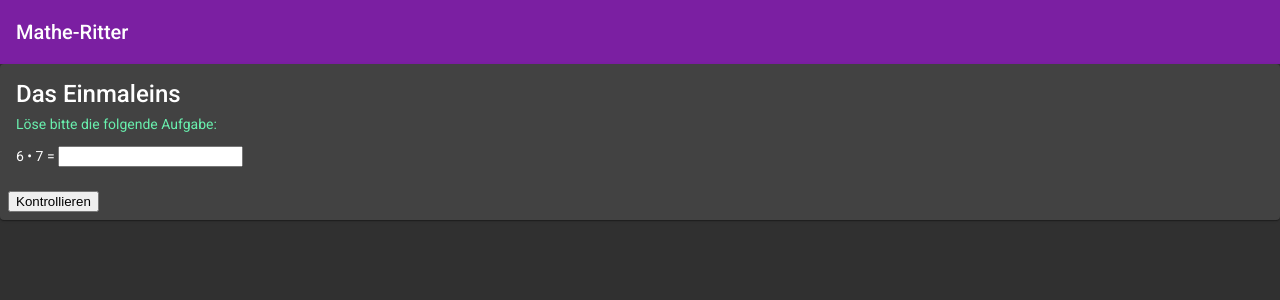
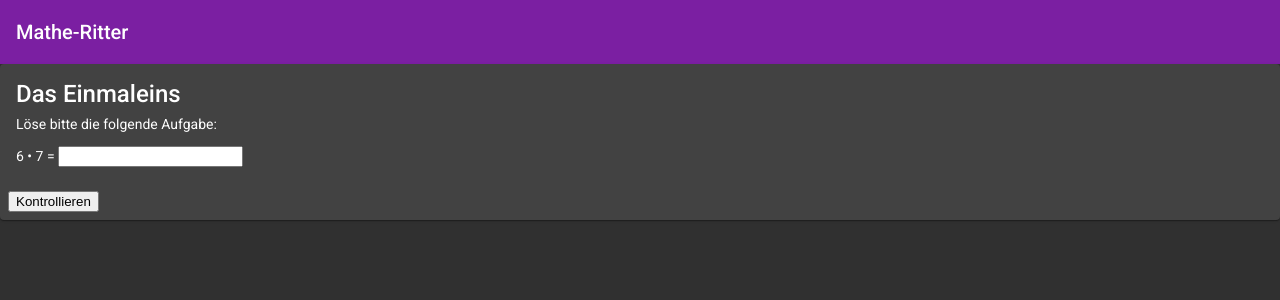
Before and after one commit to thkwalter/mathe-ritter, an Angular app: page / in a window 1280 px wide. Shown: the top 300 px of the page. Built offline with nearby package versions, Linux system fonts and the light colour scheme.

Commit message:
Fehlermeldung wird in der korrekten Farbe angezeigt

```diff
--- a/src/app/einmaleins/_einmaleins.component.theme.scss
+++ b/src/app/einmaleins/_einmaleins.component.theme.scss
@@ -3,10 +3,11 @@
   // Extract the palettes you need from the theme definition.
   $primary: map-get($theme, primary);
   $accent: map-get($theme, accent);
+  $warn: map-get($theme, warn);
 
   // Define any styles affected by the theme.
   .fehlermeldung {
     // Use mat-color to extract individual colors a palette.
-    color: mat-color($accent);
+    color: mat-color($warn);
   }
 }
--- a/src/app/einmaleins/einmaleins.component.html
+++ b/src/app/einmaleins/einmaleins.component.html
@@ -2,7 +2,7 @@
   <mat-card-title>Das Einmaleins</mat-card-title>
 
   <mat-card-content>
-  <p class="fehlermeldung">
+  <p [class.fehlermeldung]="!ergebnisKorrekt">
     {{meldung}}
   </p>
 
--- a/src/app/einmaleins/einmaleins.component.ts
+++ b/src/app/einmaleins/einmaleins.component.ts
@@ -17,7 +17,13 @@ export class EinmaleinsComponent implements OnInit
   korrektesErgebnis : number;
   eingegebenesErgebnis : number;
 
-  constructor(private zufallszahlService: ZufallszahlService) { }
+  constructor(private zufallszahlService: ZufallszahlService)
+  {
+    this.meldung = "Löse bitte die folgende Aufgabe:"
+
+    // Dies bewirkt, dass die Meldung in der normalen Textfarbe angezeigt wird.
+    this.ergebnisKorrekt = true;
+  }
 
   ngOnInit()
   {
```
Also changed, not shown: src/styles.scss (+2 -6 lines).
